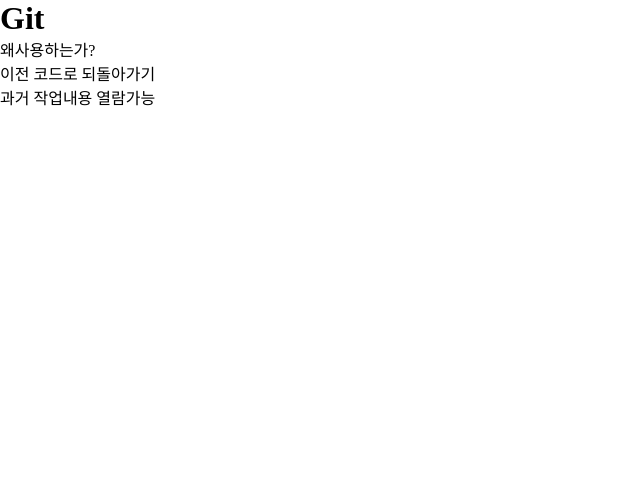
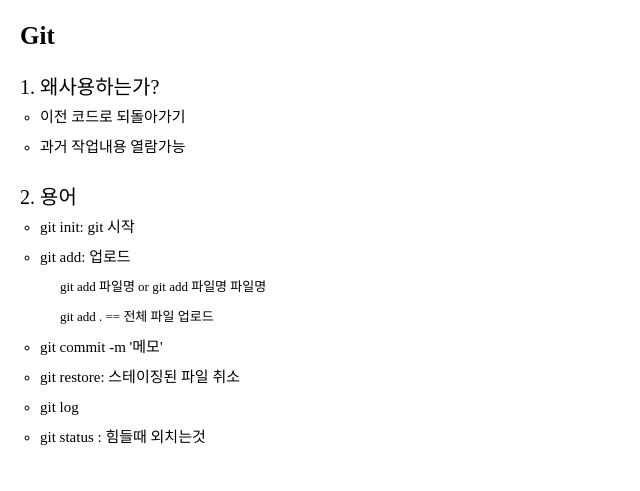
Before and after one commit to hyeongwoo94/git_study, a PHP site: page / in a window 1280 px wide. Shown: the top 491 px of the page, without its empty margins (0-640 px from the left). Run offline with PHP 8.4, Linux system fonts and the light colour scheme.

Commit message:
git 1강의 메모 완료

```diff
--- a/index.html
+++ b/index.html
@@ -10,13 +10,14 @@
 </head>
 
 <body>
+    <div class="wrap">
         <h1>Git</h1>
+        <div class="wrap_layout">
             <div>
-        <div>
-            <ol>
+                <ol class="title">
                     <li>
                         왜사용하는가?
-                    <ul>
+                        <ul class="text">
                             <li>
                                 이전 코드로 되돌아가기
                             </li>
@@ -25,11 +26,41 @@
                             </li>
                         </ul>
                     </li>
+                    <li>
+                        용어
+                        <ul class="text">
+                            <li>
+                                git init: git 시작
+                            </li>
+                            <li>
+                                git add: 업로드
+                                <p class="sub_text">
+                                    git add 파일명 or git add 파일명 파일명
+                                </p>
+                                <p class="sub_text">
+                                    git add . == 전체 파일 업로드
+                                </p>
+                            </li>
+                            <li>
+                                git commit -m '메모'
+                            </li>
+                            <li>
+                                git restore: 스테이징된 파일 취소
+                            </li>
+                            <li>
+                                git log
+                            </li>
+                            <li>
+                                git status : 힘들때 외치는것
+                            </li>
+                        </ul>
+                    </li>
                 </ol>
             </div>
             <div></div>
             <div></div>
         </div>
+    </div>
 </body>
 
 </html>
--- a/style.css
+++ b/style.css
@@ -2,3 +2,40 @@
     margin: 0;
     padding: 0;
 }
+
+html,
+body {
+    font-size: 62.5%;
+    line-height: 1.285;
+}
+
+h1 {
+    font-size: 2.5rem;
+}
+
+.wrap {
+    padding: 2rem;
+}
+
+.wrap_layout {
+    display: grid;
+}
+
+.title {
+    margin: 2rem;
+}
+
+.title>li {
+    font-size: 2rem;
+    line-height: 3rem;
+    margin-bottom: 2rem;
+}
+
+.text>li {
+    font-size: 1.5rem;
+}
+
+.sub_text {
+    padding-left: 2rem;
+    font-size: 1.3rem;
+}
```
Lines whose indentation alone changed are shown as unchanged.
